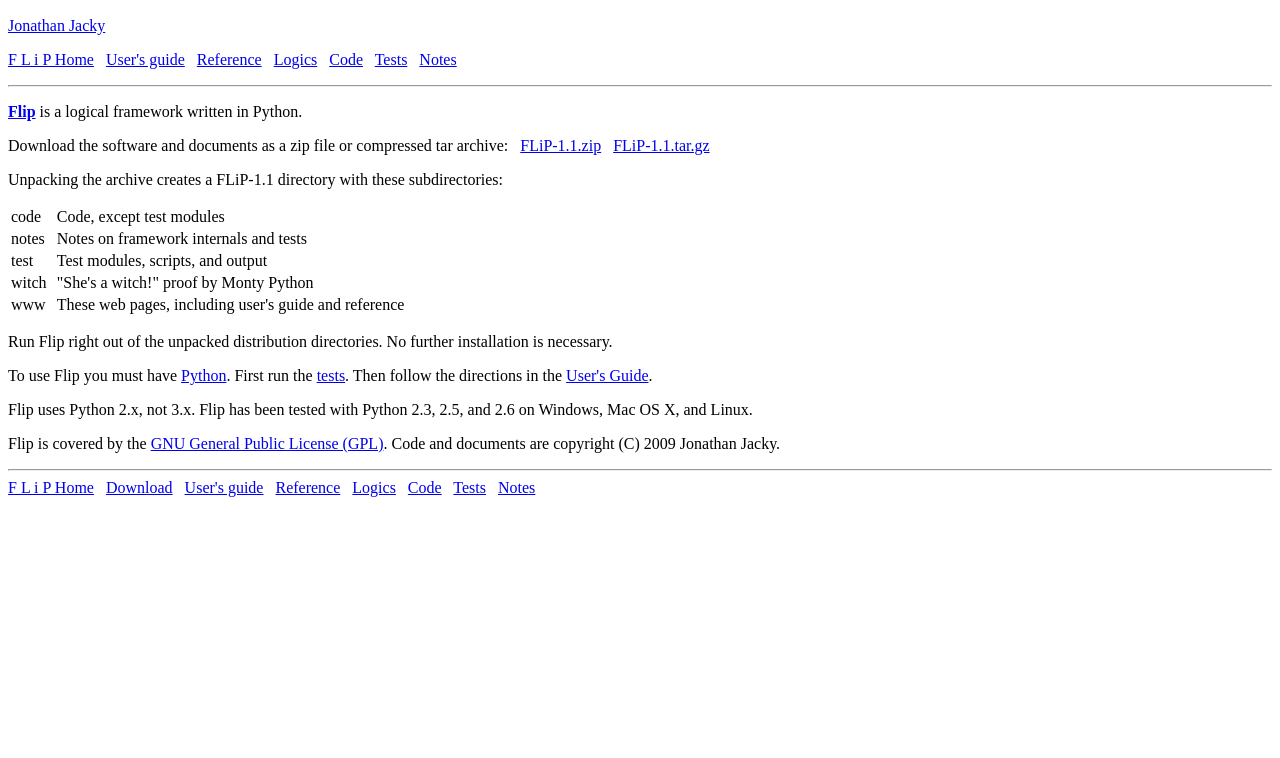
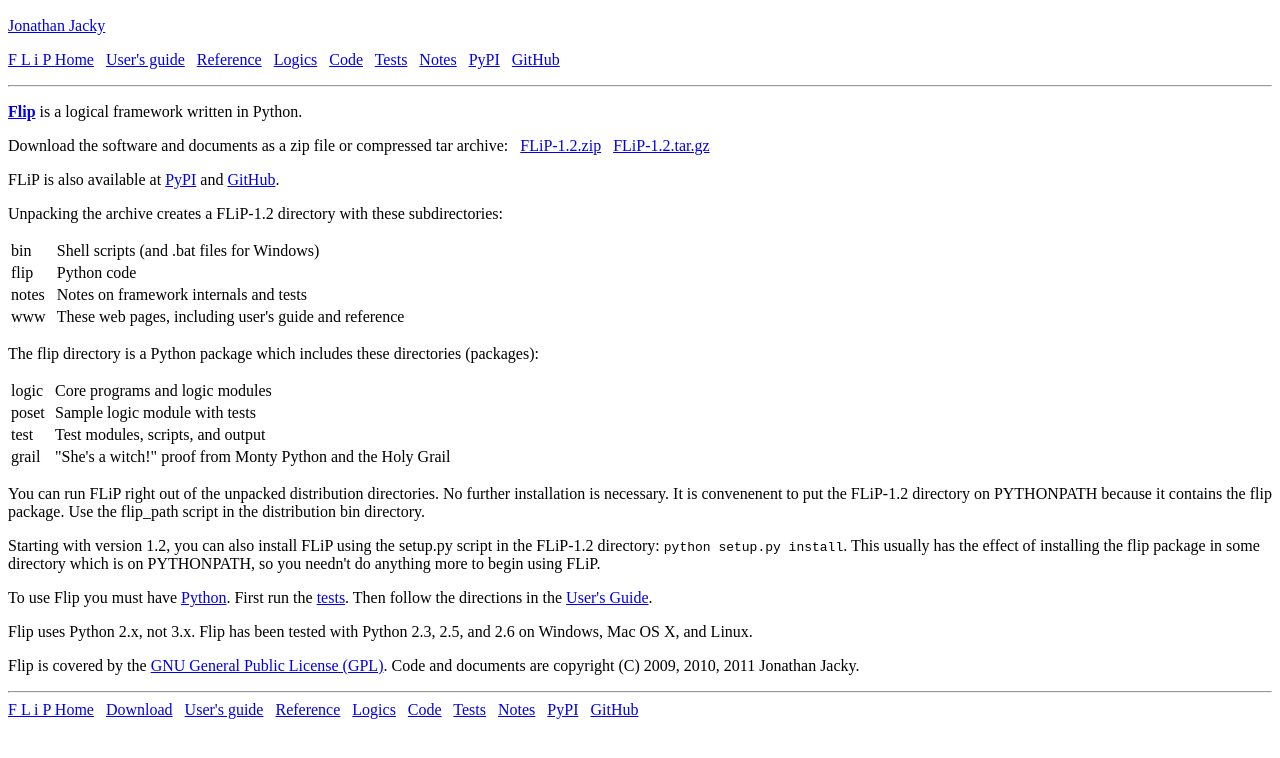
Before and after one commit to jon-jacky/FLiP, a plain HTML site: page www/download.html in a window 1280 px wide. Shown: the part 38-796 px from the top of the page. Drawn offline with Linux system fonts and the light colour scheme.

Commit message:
notes/releases, www/index and download: revise for v 1.2 release

```diff
--- a/www/download.html
+++ b/www/download.html
@@ -17,8 +17,9 @@
 <a href="logics.html">Logics</a> &nbsp;
 <a href="../code">Code</a> &nbsp;
 <a href="../test">Tests</a> &nbsp;
-<a href="../notes">Notes</a>
-</p>
+<a href="../notes">Notes</a> &nbsp;
+<a href="http://pypi.python.org/pypi/FLiP/1.1">PyPI</a> &nbsp;
+<a href="https://github.com/jon-jacky/FLiP">GitHub</a></p>
 
 <hr>
 
@@ -28,24 +29,51 @@
 
 <p>
 Download the software and documents as a zip file or compressed tar archive: &nbsp;
-<a href="FLiP-1.1.zip">FLiP-1.1.zip</a> &nbsp;
-<a href="FLiP-1.1.tar.gz">FLiP-1.1.tar.gz</a>
+<a href="FLiP-1.2.zip">FLiP-1.2.zip</a> &nbsp;
+<a href="FLiP-1.2.tar.gz">FLiP-1.2.tar.gz</a>
 
 <p>
-Unpacking the archive creates a FLiP-1.1 directory with these subdirectories:
+FLiP is also available at
+<a href="http://pypi.python.org/pypi/FLiP/1.1">PyPI</a>
+and <a href="https://github.com/jon-jacky/FLiP">GitHub</a>.
+
+<p>
+Unpacking the archive creates a FLiP-1.2 directory with these subdirectories:
 
 <p>
 <table>
-<tr><td>code</td><td>Code, except test modules</td></tr>
+<tr><td>bin</td><td>Shell scripts (and .bat files for Windows)</td></tr>
+<tr><td>flip</td><td>Python code</td></tr>
 <tr><td>notes &nbsp; </td><td>Notes on framework internals and tests</td></tr>
-<tr><td>test</td><td>Test modules, scripts, and output</td></tr>
-<td>witch</td><td>"She's a witch!" proof by Monty Python</td></tr>
 <tr><td>www</td><td>These web pages, including user's guide and reference</td></tr>
 </table>
 
 <p>
-Run Flip right out of the unpacked distribution directories.  No further
-installation is necessary.
+The flip directory is a Python package which includes these
+directories (packages):
+
+<p>
+<table>
+<tr><td>logic &nbsp;</td><td>Core programs and logic modules</td></tr>
+<tr><td>poset </td><td>Sample logic module with tests</td></tr>
+<tr><td>test</td><td>Test modules, scripts, and output</td></tr>
+<td>grail</td><td>"She's a witch!" proof from Monty Python and the Holy Grail</td></tr>
+</table>
+
+
+
+<p>
+You can run FLiP right out of the unpacked distribution directories.
+No further installation is necessary.  It is convenenent to put the
+FLiP-1.2 directory on PYTHONPATH because it contains the flip package.
+Use the flip_path script in the distribution bin directory.
+
+<p>
+Starting with version 1.2, you can also install FLiP using the
+setup.py script in the FLiP-1.2 directory: <tt>python setup.py
+install</tt>.  This usually has the effect of installing the flip
+package in some directory which is on PYTHONPATH, so you needn't do
+anything more to begin using FLiP.
 
 <p>
 To use Flip you must have <a href="http://www.python.org/">Python</a>.
@@ -60,7 +88,7 @@
 Flip is covered by the
 <a href="http://www.gnu.org/copyleft/gpl.html">
 GNU General Public License (GPL)</a>.
-Code and documents are copyright (C) 2009 Jonathan Jacky.
+Code and documents are copyright (C) 2009, 2010, 2011 Jonathan Jacky.
 
 <hr>
 
@@ -71,7 +99,9 @@
 <a href="logics.html">Logics</a> &nbsp;
 <a href="../code">Code</a> &nbsp;
 <a href="../test">Tests</a> &nbsp;
-<a href="../notes">Notes</a>
+<a href="../notes">Notes</a> &nbsp;
+<a href="http://pypi.python.org/pypi/FLiP/1.1">PyPI</a> &nbsp;
+<a href="https://github.com/jon-jacky/FLiP">GitHub</a>
 
 </body>
 </html>
```
Also changed, not shown: www/index.html (+5 -1 lines), notes/releases.txt.
